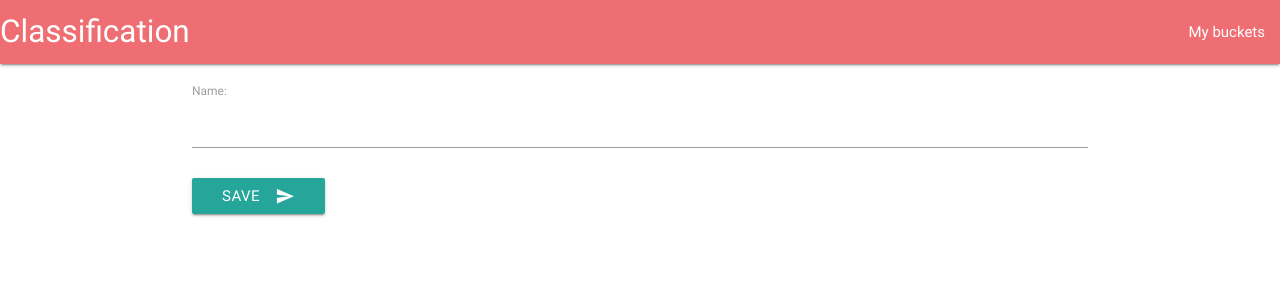
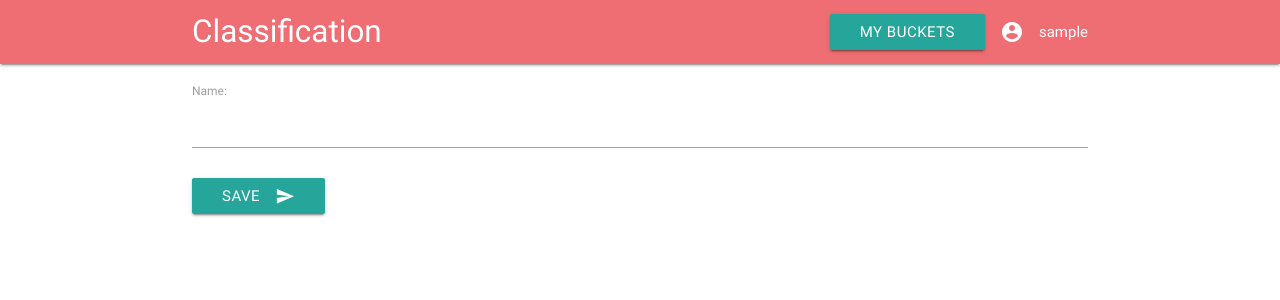
Before and after one commit to sebastienharinck/classification, a Django app: page /buckets/create/ in a window 1280 px wide. Shown: the top 300 px of the page. Run offline with Django 3.2, Linux system fonts and the light colour scheme; the visitor is signed in with stand-in values (Sample User, id 1); some libraries are stand-ins or nearby versions.

Commit message:
change header with user name

```diff
--- a/src/templates/base.html
+++ b/src/templates/base.html
@@ -13,14 +13,19 @@
 <body>
     <header>
         <nav>
-        <div class="nav-wrapper">
+        <div class="nav-wrapper container">
           <a href="#" class="brand-logo">Classification</a>
-          <ul id="nav-mobile" class="right hide-on-med-and-down">
-            <li><a href="{% url 'buckets:list' %}">My buckets</a></li>
-          </ul>
+          {% if user.is_authenticated %}
+              <ul id="nav-mobile" class="right hide-on-med-and-down">
+                  <li><a class="btn" href="{% url 'buckets:list' %}">My buckets</a></li>
+                  <li><i class="material-icons left">account_circle</i>{{ user.get_username }}</li>
+              </ul>
+          {% endif %}
         </div>
       </nav>
     </header>
+
+
 
     <div class="container">
         {% block content %}{% endblock %}
```
